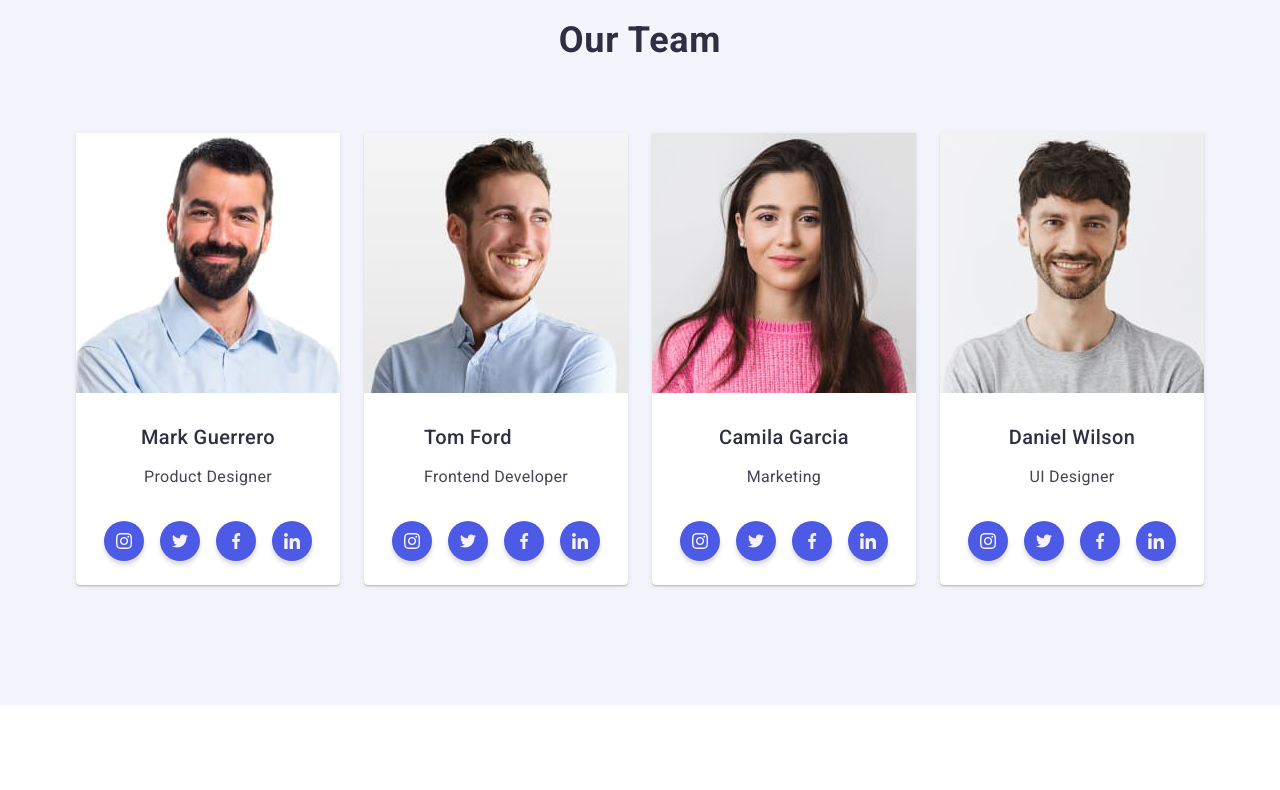
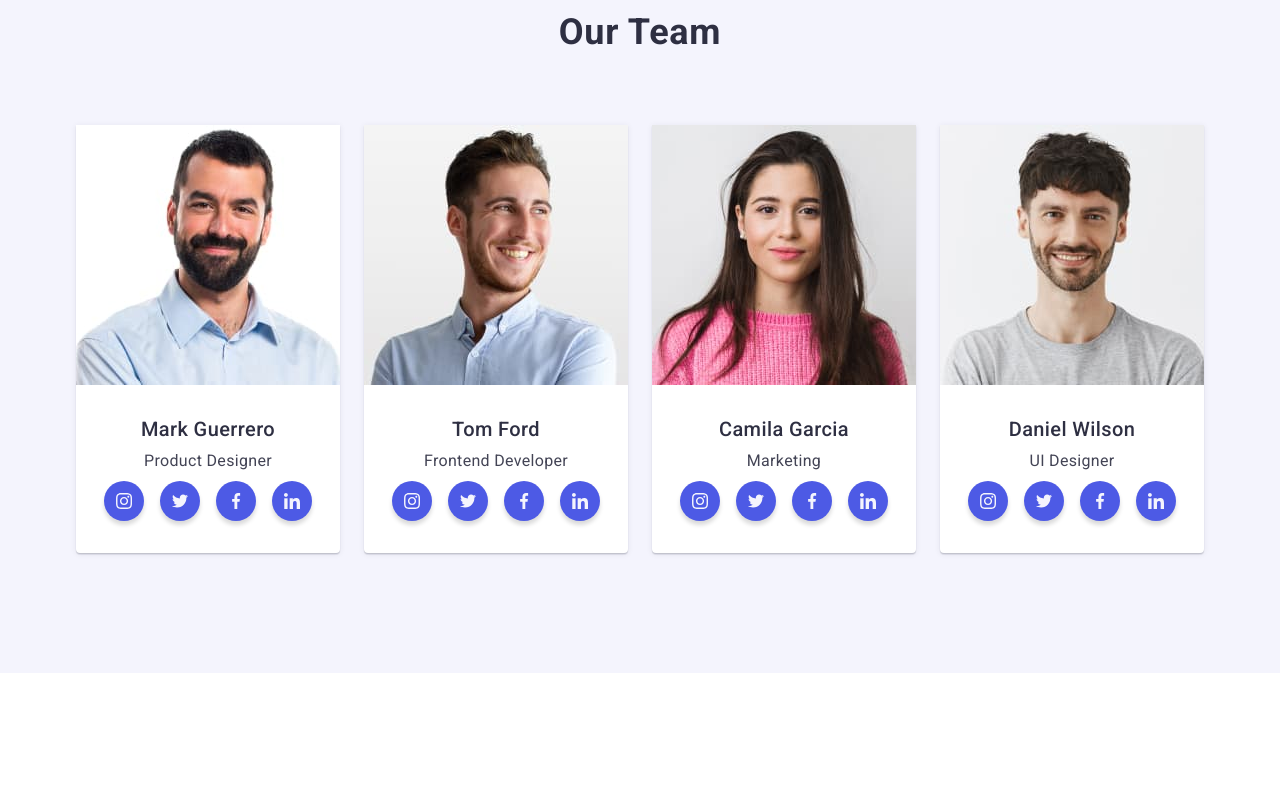
Before and after one commit to OleksandrDev922/goit-markup-hw-04, a plain HTML site: page index.html in a window 1280 px wide. Shown: the part 1260-2050 px from the top of the page. Drawn offline with nearby package versions, Linux system fonts and the light colour scheme.

Commit message:
fix html

```diff
--- a/css/style.css
+++ b/css/style.css
@@ -282,7 +282,6 @@ ol {
   display: flex;
   gap: 16px;
   justify-content: center;
-  margin-bottom: 24px;
 }
 .social-item {
   display: flex;
@@ -312,7 +311,7 @@ ol {
   letter-spacing: 0.02em;
   color: var(--text-color);
   display: flex;
-  margin-bottom: 8px;
+  /* margin-bottom: 8px; */
 }
 .portfolio-title,
 .team-title {
@@ -365,9 +364,11 @@ ol {
 
 .team-blok {
   display: flex;
+  align-items: center;
+  justify-content: center;
   gap: 8px;
   flex-direction: column;
-  padding: 32px 0;
+  padding: 32px 16px;
 }
 
 .portfolio-item:hover,
@@ -509,6 +510,7 @@ ol {
 .social-link-fot:hover,
 .social-link-fot:focus {
   background-color: #31d0aa;
+  width: 100%;
 }
 .menu-btn {
   font-family: 'Roboto', sans-serif;
--- a/index.html
+++ b/index.html
@@ -138,7 +138,6 @@
       <section class="team">
         <div class="container">
           <h2 class="team-title">Our Team</h2>
-          <div>
           <ul class="team-list">
             <li class="team-item">
               <img
@@ -152,8 +151,6 @@
               <div class="team-blok">
                 <h3 class="team-subtitle">Mark Guerrero</h3>
                 <p class="team-tex">Product Designer</p>
-                </div>
-
                 <ul class="social-list">
                   <li class="social-item">
                     <a href="#" class="social-link">
@@ -184,6 +181,7 @@
                     </a>
                   </li>
                 </ul>
+              </div>
             </li>
             <li class="team-item">
               <img
@@ -196,8 +194,6 @@
               <div class="team-blok">
                 <h3 class="team-subtitle">Tom Ford</h3>
                 <p class="team-tex">Frontend Developer</p>
-                </div>
-
                 <ul class="social-list">
                   <li class="social-item">
                     <a href="#" class="social-link">
@@ -228,6 +224,7 @@
                     </a>
                   </li>
                 </ul>
+              </div>
             </li>
             <li class="team-item">
               <img
@@ -240,8 +237,6 @@
               <div class="team-blok">
                 <h3 class="team-subtitle">Camila Garcia</h3>
                 <p class="team-tex">Marketing</p>
-                </div>
-
                 <ul class="social-list">
                   <li class="social-item">
                     <a href="#" class="social-link">
@@ -272,6 +267,7 @@
                     </a>
                   </li>
                 </ul>
+              </div>
             </li>
             <li class="team-item">
               <img
@@ -284,8 +280,6 @@
               <div class="team-blok">
                 <h3 class="team-subtitle">Daniel Wilson</h3>
                 <p class="team-tex">UI Designer</p>
-                </div>
-
                 <ul class="social-list">
                   <li class="social-item">
                     <a href="#" class="social-link">
@@ -316,10 +310,9 @@
                     </a>
                   </li>
                 </ul>
+              </div>
             </li>
-              <div></div>
           </ul>
-          </div>
         </div>
       </section>
       <!-- Секція портфоліо -->
```
Lines whose indentation alone changed are shown as unchanged.
